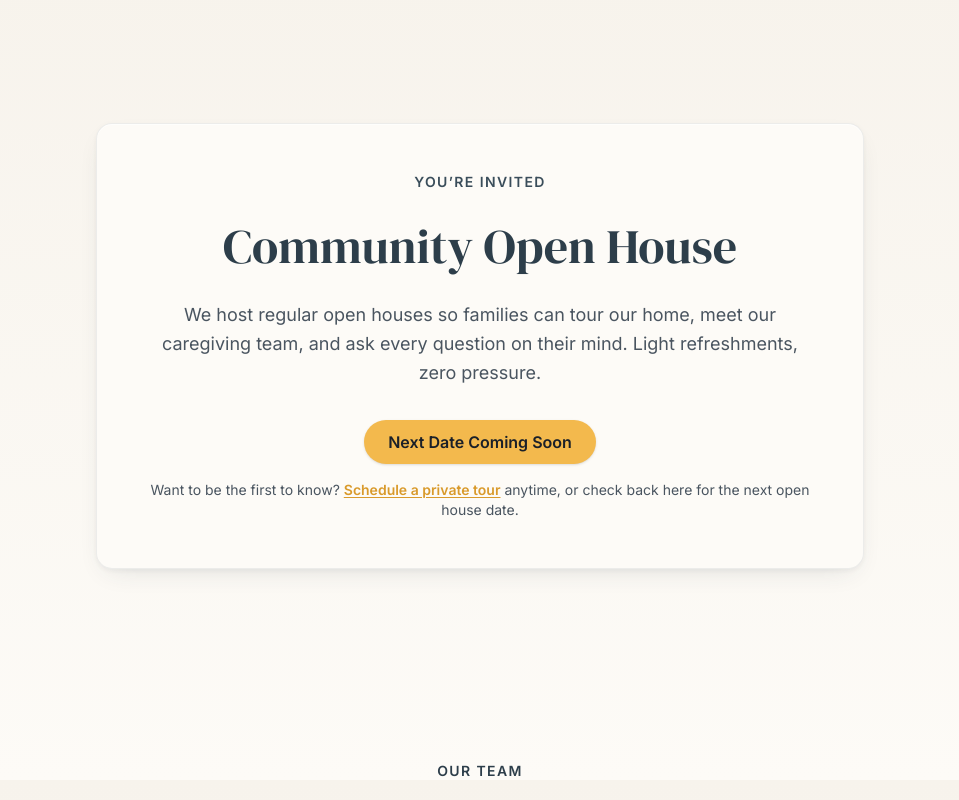
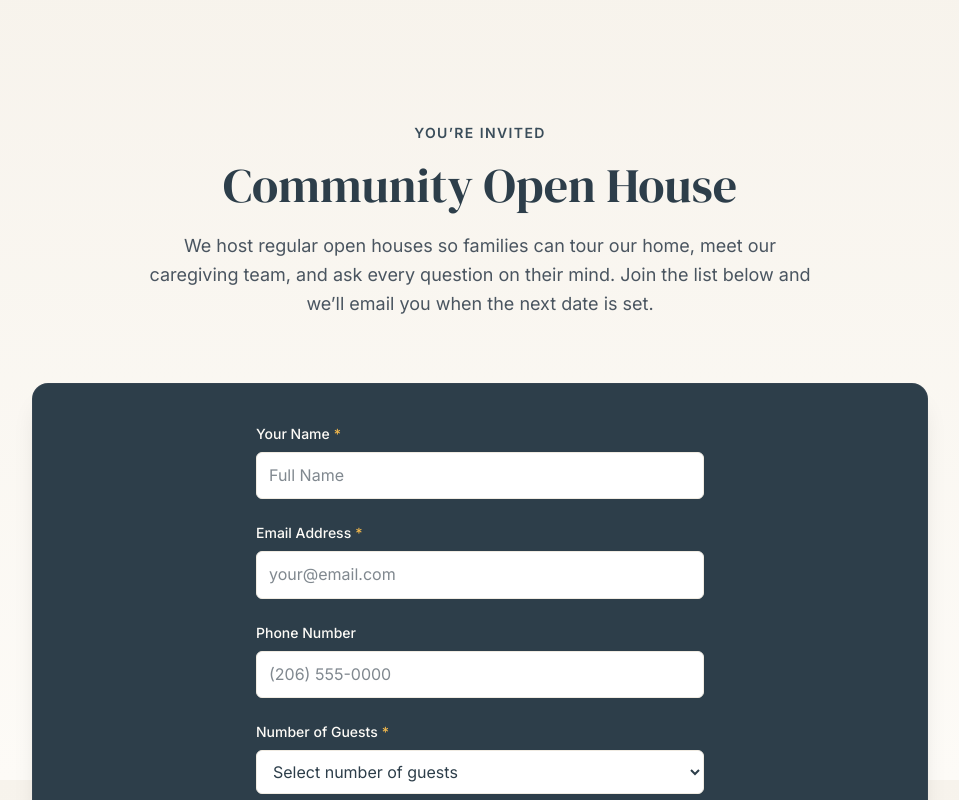
Before and after one commit to YourNextStepTeam/burienbestcarehome-site, a Next.js app in the folder nextjs-site/: page / in a window 1280 px wide. Shown: the part 5620-6420 px from the top of the page, without its empty margins (160-1119 px from the left). Built offline with nearby package versions, Linux system fonts and the light colour scheme.

Commit message:
Open House: restore form as evergreen waitlist
Bring back the dark panel + OpenHouseForm. Copy reframed as a permanent
waitlist: 'Join the list and we'll email you when the next date is set.'
No swapping needed between events. Form will be wired to Google Sheet
via Apps Script webhook.

```diff
--- a/nextjs-site/src/app/page.tsx
+++ b/nextjs-site/src/app/page.tsx
@@ -5,6 +5,7 @@ import ScrollReveal from '@/components/ScrollReveal'
 import ScheduleVisitButton from '@/components/ScheduleVisitButton'
 import GlassCard from '@/components/GlassCard'
 import FAQAccordion from '@/components/FAQAccordion'
+import OpenHouseForm from '@/components/OpenHouseForm'
 import TestimonialMarquee from '@/components/TestimonialMarquee'
 
 export default function Home() {
@@ -555,29 +556,21 @@ export default function Home() {
 
         {/* Open House Section */}
         <section className="py-16 sm:py-20 lg:py-24 px-4 sm:px-6 lg:px-8 bg-transparent">
-          <div className="max-w-3xl mx-auto">
+          <div className="max-w-4xl mx-auto">
+            <div className="text-center mb-12 sm:mb-16">
+              <p className="uppercase tracking-widest text-sm font-semibold text-[color:var(--color-slate-soft)] mb-3">You&rsquo;re Invited</p>
+              <h2 className="font-serif text-3xl sm:text-4xl lg:text-5xl font-normal text-forest mb-4 leading-tight">
+                Community Open House
+              </h2>
+              <p className="text-ink-soft text-lg mb-6 max-w-2xl mx-auto leading-relaxed">
+                We host regular open houses so families can tour our home, meet our caregiving team, and ask every question on their mind. Join the list below and we&rsquo;ll email you when the next date is&nbsp;set.
+              </p>
+            </div>
+
             <ScrollReveal>
-              <GlassCard variant="solid" className="p-8 sm:p-12 text-center space-y-6">
-                <p className="uppercase tracking-widest text-sm font-semibold text-[color:var(--color-slate-soft)]">You&rsquo;re Invited</p>
-                <h2 className="font-serif text-3xl sm:text-4xl lg:text-5xl font-normal text-forest leading-tight">
-                  Community Open House
-                </h2>
-                <p className="text-ink-soft text-lg leading-relaxed max-w-2xl mx-auto">
-                  We host regular open houses so families can tour our home, meet our caregiving team, and ask every question on their mind. Light refreshments, zero pressure.
-                </p>
-                <div className="pt-2">
-                  <p className="inline-block bg-[color:var(--color-sunshine)] text-[color:var(--color-ink)] font-semibold text-base px-6 py-2.5 rounded-full shadow-sm mb-4">
-                    Next Date Coming Soon
-                  </p>
-                  <p className="text-ink-soft text-sm">
-                    Want to be the first to know?{' '}
-                    <Link href="/contact#visit-form" className="text-[color:var(--color-sunshine-deep)] font-semibold underline underline-offset-2 hover:text-[color:var(--color-sunshine)] transition-colors">
-                      Schedule a private tour
-                    </Link>{' '}
-                    anytime, or check back here for the next open house date.
-                  </p>
-                </div>
-              </GlassCard>
+              <div className="rounded-2xl bg-forest border border-sage/30 shadow-xl p-6 sm:p-10">
+                <OpenHouseForm onDark />
+              </div>
             </ScrollReveal>
           </div>
         </section>
```
